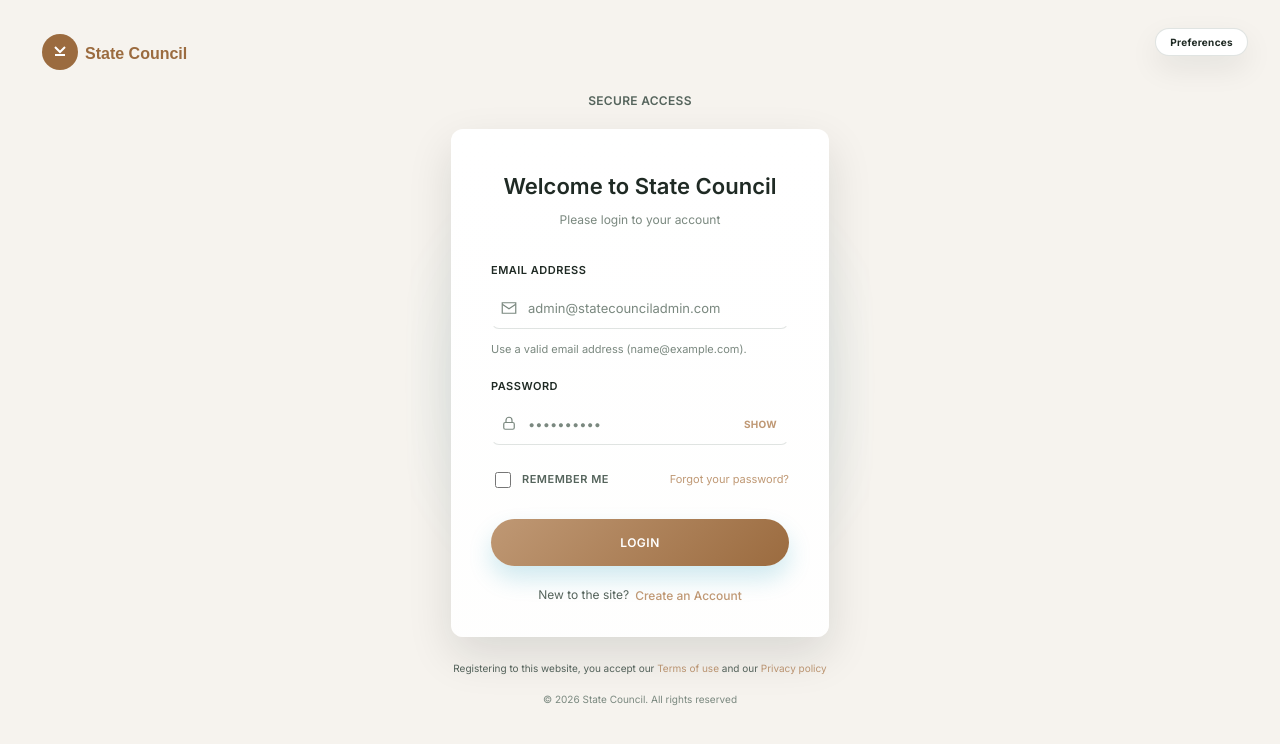
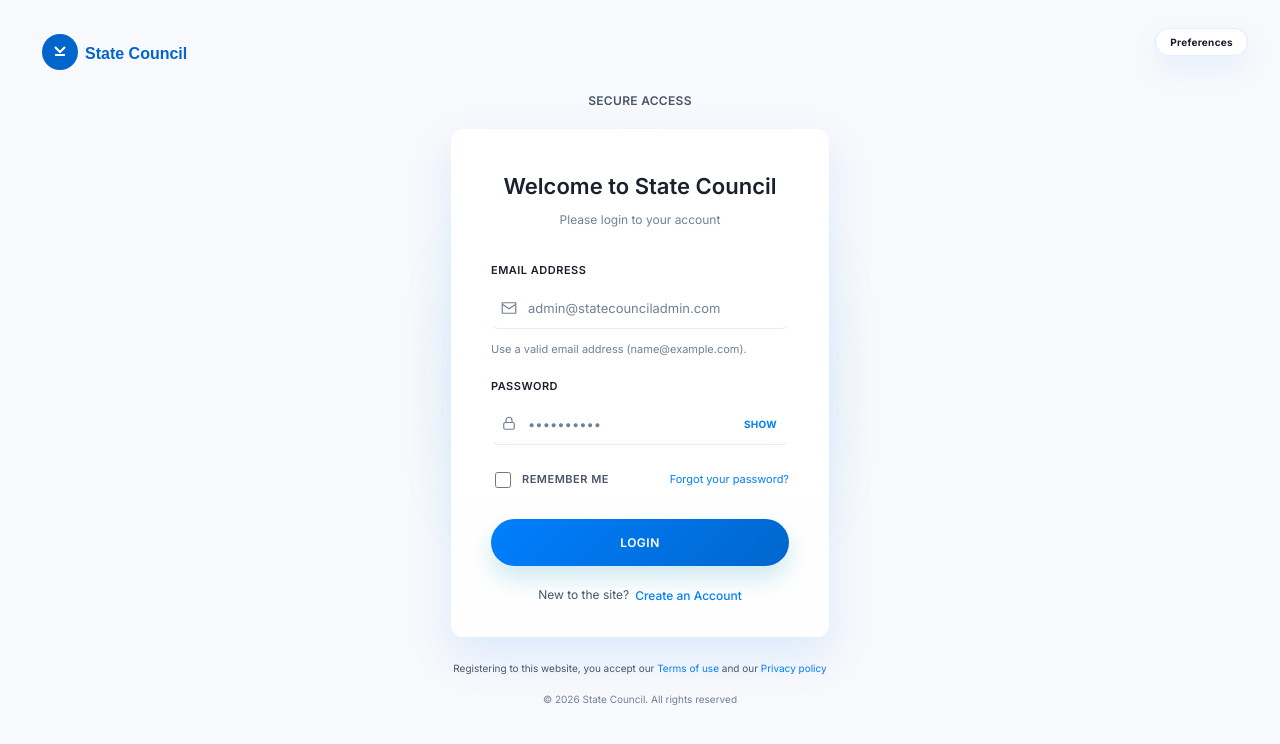
Before and after one commit to geek4ctrl/state-council-admin, an Angular app: page /login in a window 1280 px wide. Shown: the top 744 px of the page. Built offline with nearby package versions, Linux system fonts and the light colour scheme.

Commit message:
[New]: New look of the admin section

```diff
--- a/src/styles.css
+++ b/src/styles.css
@@ -2,38 +2,43 @@
 
 :root {
   color-scheme: light;
-  --surface-0: #f6f3ee;
+  /* DRC Flag Colors */
+  --drc-blue: #007FFF;
+  --drc-red: #CE1021;
+  --drc-yellow: #F7D618;
+
+  --surface-0: #f8f9fc;
   --surface-1: #ffffff;
-  --ink-strong: #1f2a24;
-  --ink-muted: #55645c;
-  --accent: #6f7f6d;
-  --accent-strong: #3f5a4a;
-  --accent-soft: rgba(111, 127, 109, 0.18);
+  --ink-strong: #1a202c;
+  --ink-muted: #4a5568;
+  --accent: #007FFF;
+  --accent-strong: #0066CC;
+  --accent-soft: rgba(0, 127, 255, 0.15);
   --bg: var(--surface-0);
   --surface: var(--surface-1);
-  --surface-alt: #f2eee7;
-  --surface-elev: #fbfaf7;
+  --surface-alt: #eef2f7;
+  --surface-elev: #fafbfd;
   --text: var(--ink-strong);
   --text-muted: var(--ink-muted);
-  --text-subtle: #7a887f;
-  --border: rgba(63, 90, 74, 0.16);
-  --border-strong: rgba(63, 90, 74, 0.28);
-  --primary: #bf9874;
-  --primary-strong: #9b6b3f;
-  --accent-1: #bf9874;
-  --accent-2: #6f7f6d;
-  --accent-3: #3f5a4a;
-  --danger: #b13c3c;
-  --danger-strong: #8f2f2f;
-  --success: #2f7d5f;
-  --warning: #c58a3e;
-  --info: #51756a;
-  --overlay: rgba(31, 42, 36, 0.42);
-  --ring: 0 0 0 3px rgba(191, 152, 116, 0.45);
-  --shadow-soft: 0 12px 30px rgba(19, 27, 23, 0.08);
-  --shadow-lift: 0 18px 45px rgba(19, 27, 23, 0.12);
-  --shadow-strong: 0 18px 45px rgba(19, 27, 23, 0.12);
-  --shadow-card: 0 10px 28px rgba(19, 27, 23, 0.1);
+  --text-subtle: #718096;
+  --border: rgba(0, 127, 255, 0.12);
+  --border-strong: rgba(0, 127, 255, 0.25);
+  --primary: #007FFF;
+  --primary-strong: #0066CC;
+  --accent-1: #F7D618;
+  --accent-2: #007FFF;
+  --accent-3: #CE1021;
+  --danger: #CE1021;
+  --danger-strong: #a50d1a;
+  --success: #2f855a;
+  --warning: #d69e2e;
+  --info: #007FFF;
+  --overlay: rgba(26, 32, 44, 0.42);
+  --ring: 0 0 0 3px rgba(0, 127, 255, 0.4);
+  --shadow-soft: 0 12px 30px rgba(0, 127, 255, 0.08);
+  --shadow-lift: 0 18px 45px rgba(0, 127, 255, 0.12);
+  --shadow-strong: 0 18px 45px rgba(0, 127, 255, 0.12);
+  --shadow-card: 0 10px 28px rgba(0, 127, 255, 0.1);
   --space-1: 12px;
   --space-2: 16px;
   --space-3: 20px;
@@ -42,38 +47,43 @@
 
 :root[data-theme="dark"] {
   color-scheme: dark;
-  --surface-0: #0b0f14;
-  --surface-1: #121821;
-  --ink-strong: #e5e7eb;
-  --ink-muted: #b6becd;
-  --accent: #0891b2;
-  --accent-strong: #0891b2;
-  --accent-soft: rgba(8, 145, 178, 0.2);
-  --bg: #0b0f14;
-  --surface: #121821;
-  --surface-alt: #171f2a;
-  --surface-elev: #1d2633;
-  --text: #e5e7eb;
-  --text-muted: #b6becd;
-  --text-subtle: #7c8798;
-  --border: rgba(148, 163, 184, 0.14);
-  --border-strong: rgba(148, 163, 184, 0.24);
-  --primary: #0891b2;
-  --primary-strong: #0284c7;
-  --accent-1: #22d3ee;
-  --accent-2: #a78bfa;
-  --accent-3: #34d399;
-  --danger: #f87171;
-  --danger-strong: #ef4444;
-  --success: #34d399;
-  --warning: #fbbf24;
-  --info: #60a5fa;
-  --overlay: rgba(3, 7, 18, 0.68);
-  --ring: 0 0 0 2px rgba(8, 145, 178, 0.4);
-  --shadow-soft: 0 10px 28px rgba(3, 7, 18, 0.45);
-  --shadow-lift: 0 24px 60px rgba(3, 7, 18, 0.65);
-  --shadow-strong: 0 24px 60px rgba(3, 7, 18, 0.65);
-  --shadow-card: 0 16px 40px rgba(3, 7, 18, 0.55);
+  /* DRC Flag Colors (adjusted for dark mode) */
+  --drc-blue: #1e90ff;
+  --drc-red: #ff4757;
+  --drc-yellow: #ffd700;
+
+  --surface-0: #0a0e13;
+  --surface-1: #111827;
+  --ink-strong: #f3f4f6;
+  --ink-muted: #d1d5db;
+  --accent: #1e90ff;
+  --accent-strong: #60a5fa;
+  --accent-soft: rgba(30, 144, 255, 0.2);
+  --bg: #0a0e13;
+  --surface: #111827;
+  --surface-alt: #1a202c;
+  --surface-elev: #1f2937;
+  --text: #f3f4f6;
+  --text-muted: #d1d5db;
+  --text-subtle: #9ca3af;
+  --border: rgba(30, 144, 255, 0.15);
+  --border-strong: rgba(30, 144, 255, 0.3);
+  --primary: #1e90ff;
+  --primary-strong: #60a5fa;
+  --accent-1: #ffd700;
+  --accent-2: #1e90ff;
+  --accent-3: #ff4757;
+  --danger: #ff4757;
+  --danger-strong: #ff6b7a;
+  --success: #48bb78;
+  --warning: #f6ad55;
+  --info: #1e90ff;
+  --overlay: rgba(10, 14, 19, 0.75);
+  --ring: 0 0 0 2px rgba(30, 144, 255, 0.4);
+  --shadow-soft: 0 10px 28px rgba(0, 0, 0, 0.5);
+  --shadow-lift: 0 24px 60px rgba(0, 0, 0, 0.7);
+  --shadow-strong: 0 24px 60px rgba(0, 0, 0, 0.7);
+  --shadow-card: 0 16px 40px rgba(0, 0, 0, 0.6);
 }
 
 * {
```
